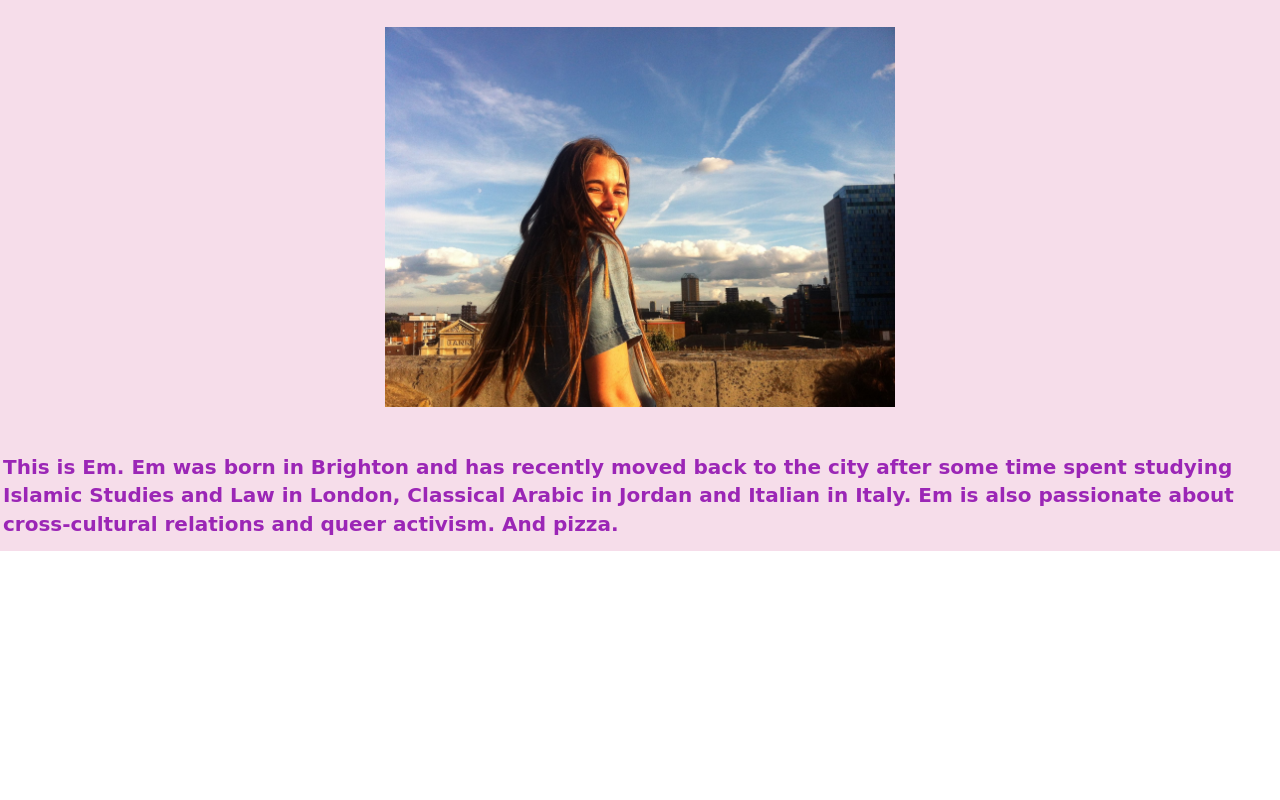
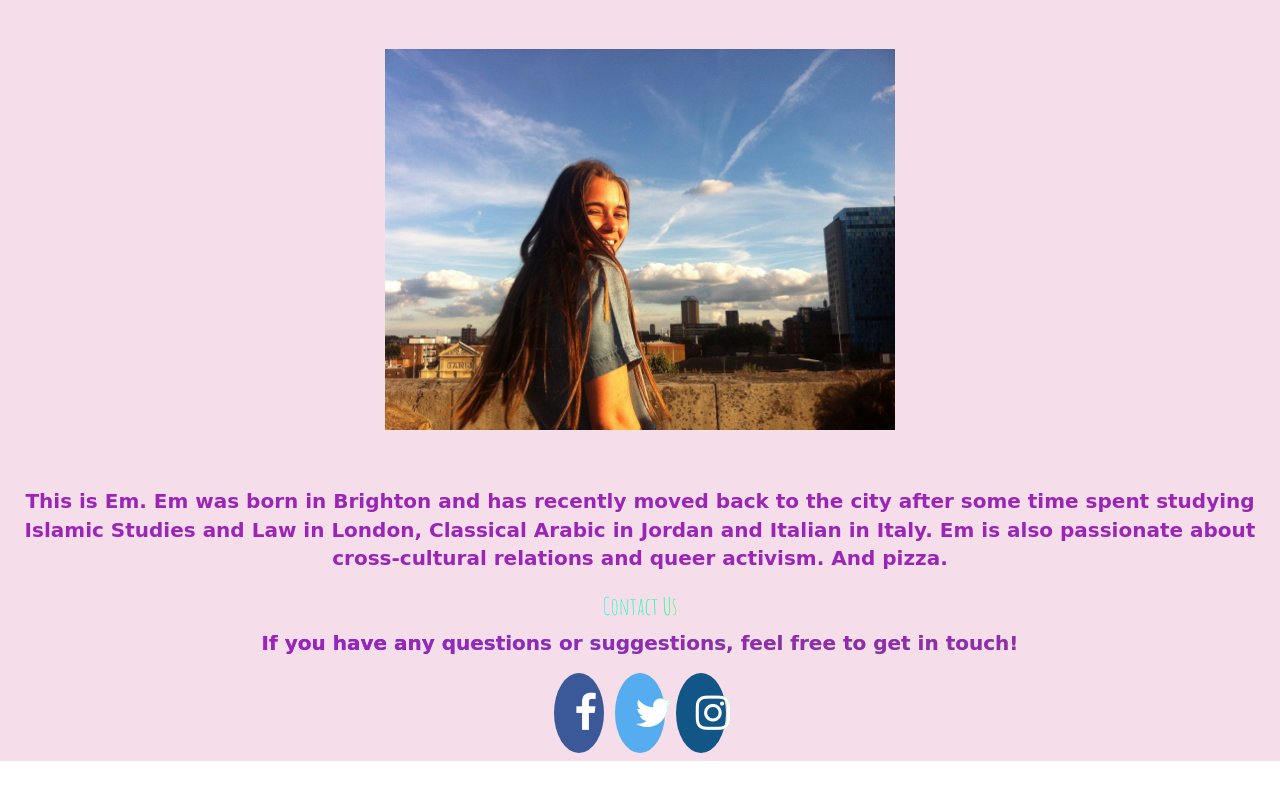
Before and after one commit to Tingyukrystal/LGBT-in-TW, a plain HTML site: page about.html in a window 1280 px wide. Shown: the part 1516-2316 px from the top of the page. Before the commit the page ends 2167 px from the top, so only its background shows below. Drawn offline with nearby package versions, Linux system fonts and the light colour scheme; a web font is replaced by a local one.

Commit message:
played with margin

```diff
--- a/about.css
+++ b/about.css
@@ -5,12 +5,6 @@ header {font-family: 'Amatic SC', cursive;
         }
 
 div h1 {font-family: 'Amatic SC', cursive;
-        font-size: 60px;
-        color: #3255A4;
-        text-align: center;
-        }
-
-div h2 {font-family: 'Amatic SC', cursive;
         font-size: 60px;
         color: #3255A4;
         text-align: center;
@@ -30,11 +24,11 @@ div h2 {font-family: 'Amatic SC', cursive;
                 color: #9B26B6;
                 }
 
-        p {font-family: 'Nixie One', cursive;
+        p {margin:20px;
           font-size: 20px;
-          margin:20px;
           font-style: regular;
-          text-align: left;
+          font-family: 'Nixie One', cursive;
+          text-align: center;
           color: #9B26B6;
           }
 
@@ -44,7 +38,7 @@ div h2 {font-family: 'Amatic SC', cursive;
                         margin-bottom: 100px;
                         border: 3px solid #F6DDEA;
                         font-weight: bold;
-                        font-size: 16px;
+                        font-size: 30px;
                         }
 
           #biographies {border-style: dotted;
@@ -53,8 +47,18 @@ div h2 {font-family: 'Amatic SC', cursive;
                         border: 3px solid #F6DDEA;
                         background-color: #F6DDEA;
                         font-weight: bold;
-                        font-size: 16px;
+                        font-size: 20px;
                         }
+
+#contact {font-family: 'Amatic SC', cursive;
+        font-size: 40px;
+        text-align: center;
+        background-image: -webkit-gradient( linear, left top, right top, color-stop(0, #f22), color-stop(0.15, #f2f), color-stop(0.3, #22f), color-stop(0.45, #2ff), color-stop(0.6, #2f2),color-stop(0.75, #2f2), color-stop(0.9, #ff2), color-stop(1, #f22) );
+        background-image: gradient( linear, left top, right top, color-stop(0, #f22), color-stop(0.15, #f2f), color-stop(0.3, #22f), color-stop(0.45, #2ff), color-stop(0.6, #2f2),color-stop(0.75, #2f2), color-stop(0.9, #ff2), color-stop(1, #f22) );
+        color:transparent;
+        -webkit-background-clip: text;
+        background-clip: text;
+        }
 
               img  {display: block;
                     margin-left: auto;
@@ -71,3 +75,27 @@ div h2 {font-family: 'Amatic SC', cursive;
                             -webkit-background-clip: text;
                             background-clip: text;
                             }
+
+                            .fa {padding: 20px;
+                                font-size: 30px;
+                                width: 50px;
+                                text-align: center;
+                                text-decoration: none;
+                                border-radius: 50%;
+                                margin: 5px 2px;
+                                }
+
+                            .fa:hover {opacity: 0.7;
+                                      }
+
+                            .fa-facebook {background: #3B5998;
+                                          color: white;
+                                          }
+
+                            .fa-twitter {background: #55ACEE;
+                                        color: white;
+                                        }
+
+                            .fa-instagram {background: #125688;
+                                          color: white;
+                                          }
--- a/about.html
+++ b/about.html
@@ -4,6 +4,7 @@
     <script src="js/jquery-3.3.1.min.js"> </script>
     <link rel="stylesheet" type="text/css" href="about.css">
     <link href='css/bootstrap.min.css' rel='stylesheet'>
+    <link rel="stylesheet" href="https://cdnjs.cloudflare.com/ajax/libs/font-awesome/4.7.0/css/font-awesome.min.css">
     <meta name="viewport" content="width=device-width, initial-scale=1">
     <script src="https://code.jquery.com/jquery.js"></script>
     <script type="text/javascript" src="dist/js/bootstrap.js"></script>
@@ -36,7 +37,7 @@
         <br>
       </br>
 
-                  <div id='explanation'>
+      <div id="explanation">
         <p>This website is to keep you informed about current legislative changes taking place in Taiwan, concerning LGBT+ rights. More specifically, this website contains updates and information on the current situation in Taiwan on same-sex marriage, and will help keep on top of developments.</p>
       </div>
       <br>
@@ -55,3 +56,13 @@
   <br>
 </br>
 <p>This is Em. Em was born in Brighton and has recently moved back to the city after some time spent studying Islamic Studies and Law in London, Classical Arabic in Jordan and Italian in Italy. Em is also passionate about cross-cultural relations and queer activism. And pizza.</p>
+
+<div id="contact">
+  <h3>Contact Us</h3>
+  <p>If you have any questions or suggestions, feel free to get in touch!</p>
+  <a href="#" class="fa fa-facebook"></a>
+  <a href="#" class="fa fa-twitter"></a>
+  <a href="#" class="fa fa-instagram"></a>
+
+</body>
+</html>
```
Lines whose indentation alone changed are shown as unchanged.
